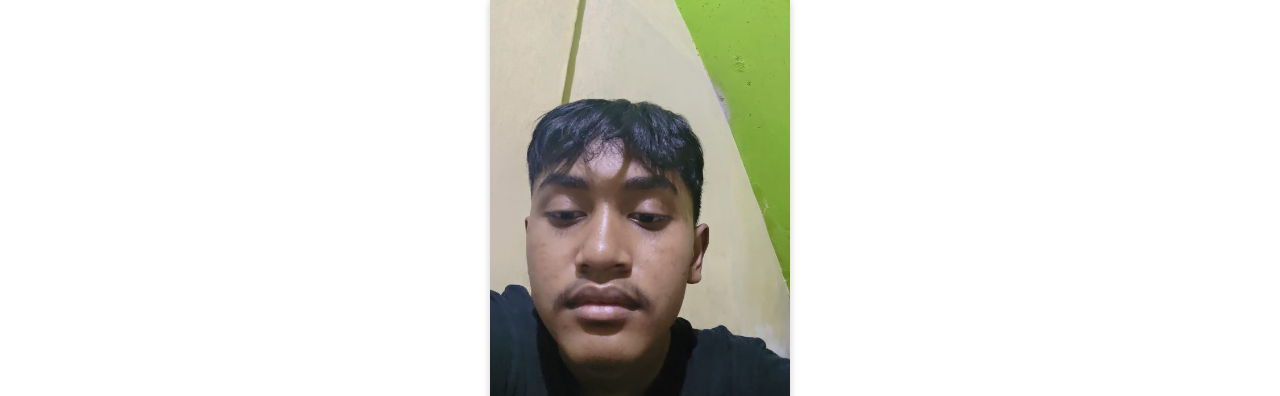
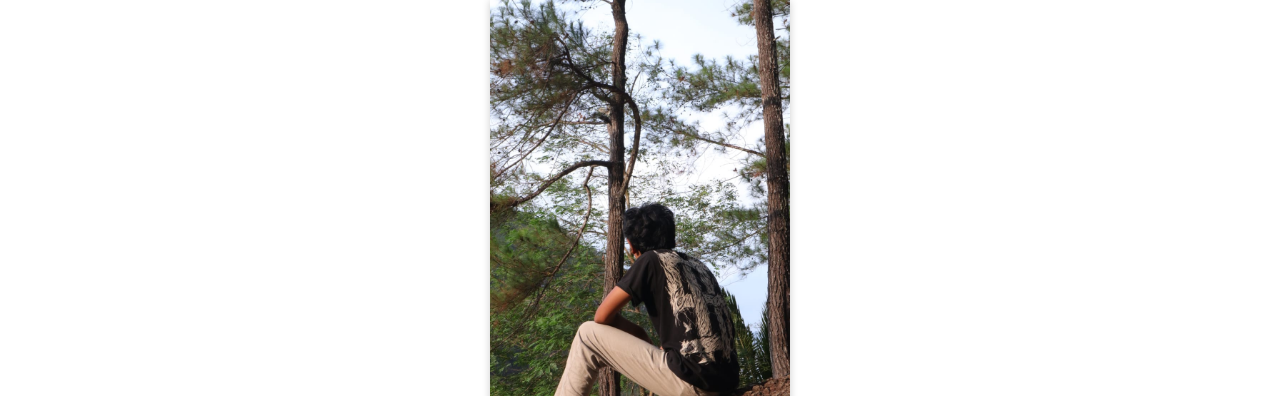
Before and after one commit to kirom03/kirom03, a plain HTML site: page TTGAKU.html in a window 1280 px wide. Shown: the part 86-482 px from the top of the page. Drawn offline with Linux system fonts and the light colour scheme.

Commit message:
Update TTGAKU.html

```diff
--- a/TTGAKU.html
+++ b/TTGAKU.html
@@ -37,7 +37,7 @@
     <link rel="stylesheet" href="https://cdnjs.cloudflare.com/ajax/libs/font-awesome/4.7.0/css/font-awesome.min.css">
 
     <div class="card">
-      <img src="KIROM.jpeg"alt="KIROM" style="width:100%">
+      <img src="potoku.jpg"alt="KIROM" style="width:100%">
       <h1>Mochammad Kirom</h1>
       <p class="title">mahasiswa tepat jurusan</p>
       <p>positif sendiri</p>
```
